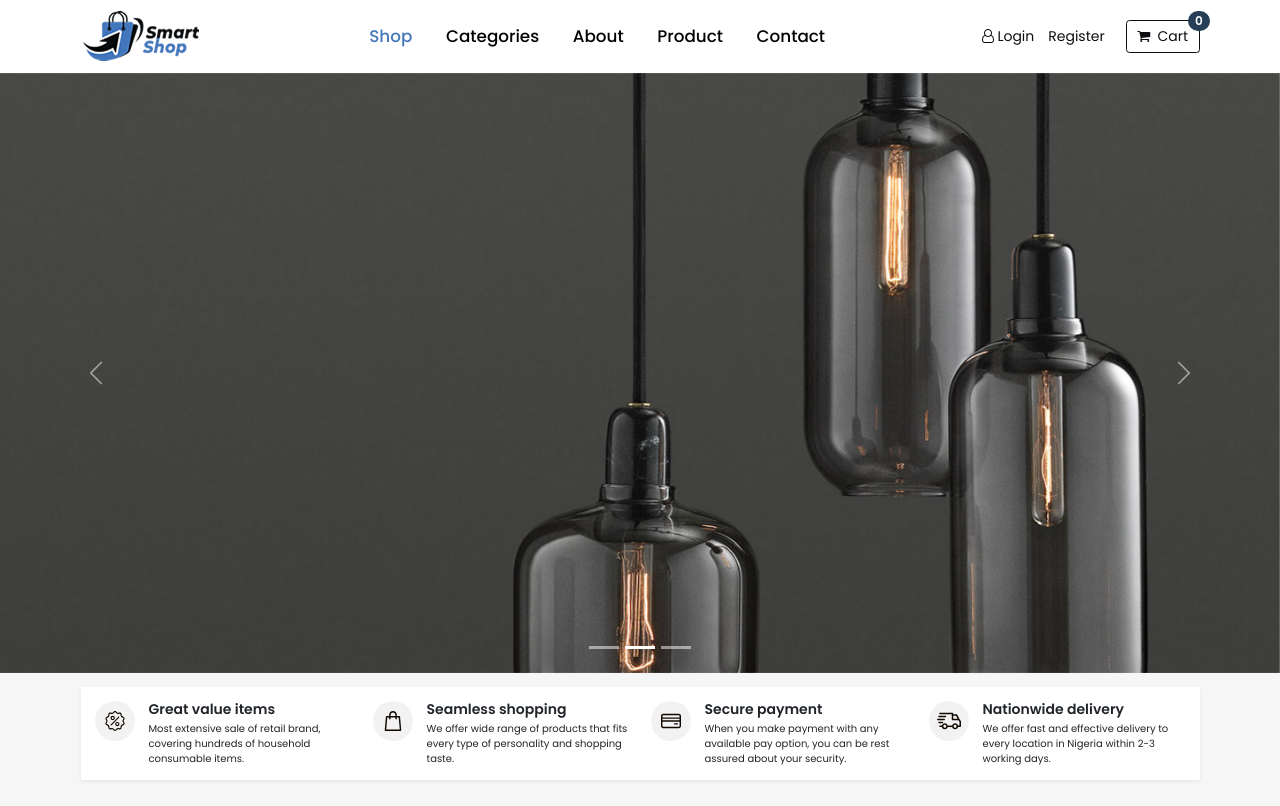
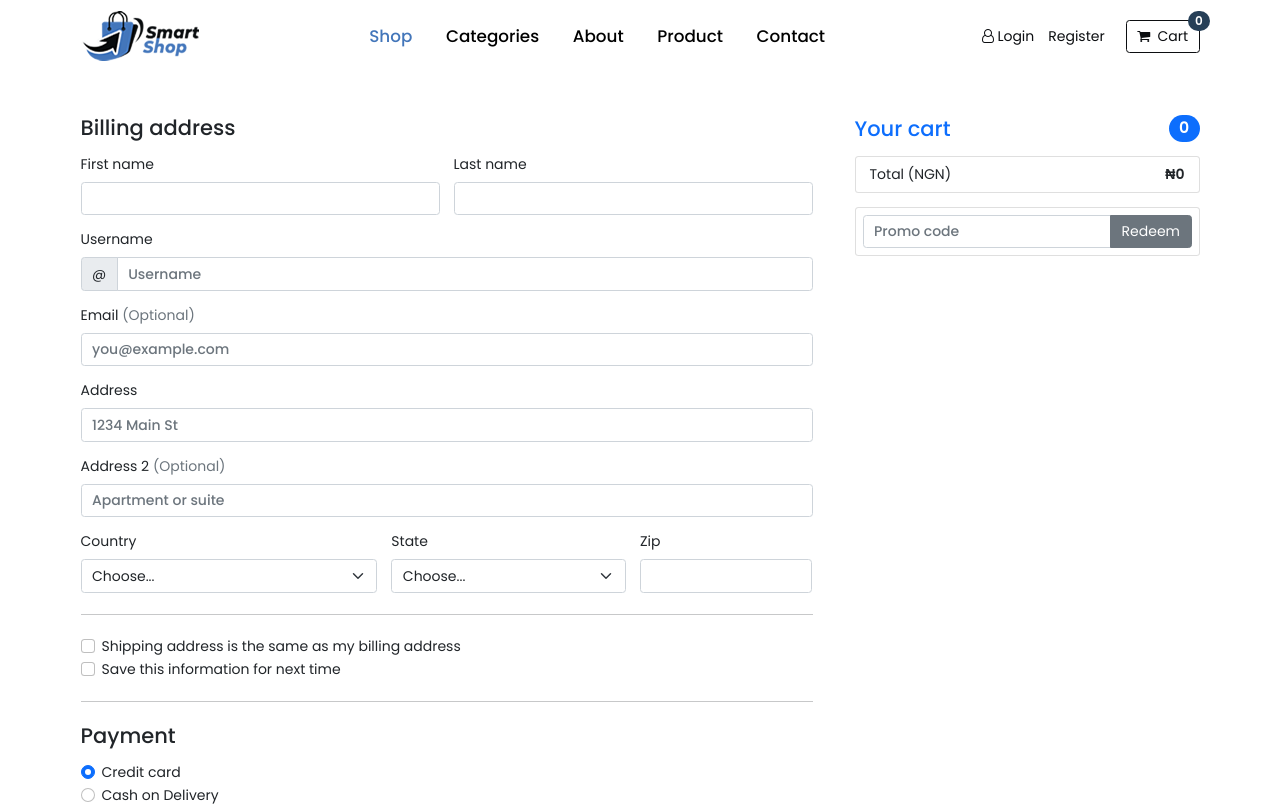
Before and after one commit to Tnaike/smart-shop, a React (Create React App) app: page /checkout in a window 1280 px wide. Before the commit this address led to /. Shown: the top 806 px of the page. Built offline with nearby package versions, Linux system fonts and the light colour scheme.

Commit message:
add checkout

```diff
--- a/src/App.js
+++ b/src/App.js
@@ -9,6 +9,7 @@ import Product from './components/Product';
 import Categories from './components/Categories';
 import ProductDetails from './components/ProductDetails';
 import Cart from './components/Cart';
+import Checkout from './components/Checkout';
 
 function App() {
   return (
@@ -22,6 +23,7 @@ function App() {
         <Route path='/products' exact component={Product} />
         <Route path='/products/:id' exact component={ProductDetails} />
         <Route path='/cart' exact component={Cart} />
+        <Route path='/checkout' exact component={Checkout} />
         <Redirect to='/' />
       </Switch>
       <Footer />
--- /dev/null
+++ b/src/components/Checkout.js
@@ -0,0 +1,265 @@
+import React from 'react';
+import { useSelector } from 'react-redux';
+
+const Checkout = () => {
+  const state = useSelector((state) => state.addItem);
+
+  let total = 0;
+
+  const itemList = (item) => {
+    total = total + item.price;
+    return (
+      <li className='list-group-item d-flex justify-content-between lh-sm'>
+        <div>
+          <h6 className='my-0 pe-2'>{item.title}</h6>
+        </div>
+        <span className='text-muted'>₦{item.price}</span>
+      </li>
+    );
+  };
+
+  return (
+    <>
+      <div className='container my-5'>
+        <div className='row g-5'>
+          <div className='col-md-5 col-lg-4 order-md-last'>
+            <h4 className='d-flex justify-content-between align-items-center mb-3'>
+              <span className='text-primary'>Your cart</span>
+              <span className='badge bg-primary rounded-pill'>
+                {state.length}
+              </span>
+            </h4>
+            <ul className='list-group mb-3'>
+              {state.map(itemList)}
+              <li className='list-group-item d-flex justify-content-between'>
+                <span>Total (NGN)</span>
+                <strong>₦{total}</strong>
+              </li>
+            </ul>
+
+            <form className='card p-2'>
+              <div className='input-group'>
+                <input
+                  type='text'
+                  className='form-control'
+                  placeholder='Promo code'
+                />
+                <button type='submit' className='btn btn-secondary'>
+                  Redeem
+                </button>
+              </div>
+            </form>
+          </div>
+          <div className='col-md-7 col-lg-8'>
+            <h4 className='mb-3'>Billing address</h4>
+            <form className='needs-validation' novalidate>
+              <div className='row g-3'>
+                <div className='col-sm-6'>
+                  <label htmlFor='firstName' className='form-label'>
+                    First name
+                  </label>
+                  <input
+                    type='text'
+                    className='form-control'
+                    id='firstName'
+                    placeholder=''
+                    value=''
+                    required
+                  />
+                  <div className='invalid-feedback'>
+                    Valid first name is required.
+                  </div>
+                </div>
+
+                <div className='col-sm-6'>
+                  <label htmlFor='lastName' className='form-label'>
+                    Last name
+                  </label>
+                  <input
+                    type='text'
+                    className='form-control'
+                    id='lastName'
+                    placeholder=''
+                    value=''
+                    required
+                  />
+                  <div className='invalid-feedback'>
+                    Valid last name is required.
+                  </div>
+                </div>
+
+                <div className='col-12'>
+                  <label htmlFor='username' className='form-label'>
+                    Username
+                  </label>
+                  <div className='input-group has-validation'>
+                    <span className='input-group-text'>@</span>
+                    <input
+                      type='text'
+                      className='form-control'
+                      id='username'
+                      placeholder='Username'
+                      required
+                    />
+                    <div className='invalid-feedback'>
+                      Your username is required.
+                    </div>
+                  </div>
+                </div>
+
+                <div className='col-12'>
+                  <label htmlFor='email' className='form-label'>
+                    Email <span className='text-muted'>(Optional)</span>
+                  </label>
+                  <input
+                    type='email'
+                    className='form-control'
+                    id='email'
+                    placeholder='you@example.com'
+                  />
+                  <div className='invalid-feedback'>
+                    Please enter a valid email address for shipping updates.
+                  </div>
+                </div>
+
+                <div className='col-12'>
+                  <label htmlFor='address' className='form-label'>
+                    Address
+                  </label>
+                  <input
+                    type='text'
+                    className='form-control'
+                    id='address'
+                    placeholder='1234 Main St'
+                    required
+                  />
+                  <div className='invalid-feedback'>
+                    Please enter your shipping address.
+                  </div>
+                </div>
+
+                <div className='col-12'>
+                  <label htmlFor='address2' className='form-label'>
+                    Address 2 <span className='text-muted'>(Optional)</span>
+                  </label>
+                  <input
+                    type='text'
+                    className='form-control'
+                    id='address2'
+                    placeholder='Apartment or suite'
+                  />
+                </div>
+
+                <div className='col-md-5'>
+                  <label htmlFor='country' className='form-label'>
+                    Country
+                  </label>
+                  <select className='form-select' id='country' required>
+                    <option value=''>Choose...</option>
+                    <option>Nigeria</option>
+                    <option>United Kingdom</option>
+                    <option>United States</option>
+                  </select>
+                  <div className='invalid-feedback'>
+                    Please select a valid country.
+                  </div>
+                </div>
+
+                <div className='col-md-4'>
+                  <label htmlFor='state' className='form-label'>
+                    State
+                  </label>
+                  <select className='form-select' id='state' required>
+                    <option value=''>Choose...</option>
+                    <option>Lagos</option>
+                  </select>
+                  <div className='invalid-feedback'>
+                    Please provide a valid state.
+                  </div>
+                </div>
+
+                <div className='col-md-3'>
+                  <label htmlFor='zip' className='form-label'>
+                    Zip
+                  </label>
+                  <input
+                    type='text'
+                    className='form-control'
+                    id='zip'
+                    placeholder=''
+                    required
+                  />
+                  <div className='invalid-feedback'>Zip code required.</div>
+                </div>
+              </div>
+
+              <hr className='my-4' />
+
+              <div className='form-check'>
+                <input
+                  type='checkbox'
+                  className='form-check-input'
+                  id='same-address'
+                />
+                <label className='form-check-label' htmlFor='same-address'>
+                  Shipping address is the same as my billing address
+                </label>
+              </div>
+
+              <div className='form-check'>
+                <input
+                  type='checkbox'
+                  className='form-check-input'
+                  id='save-info'
+                />
+                <label className='form-check-label' htmlFor='save-info'>
+                  Save this information for next time
+                </label>
+              </div>
+
+              <hr className='my-4' />
+
+              <h4 className='mb-3'>Payment</h4>
+
+              <div className='my-3'>
+                <div className='form-check'>
+                  <input
+                    id='credit'
+                    name='paymentMethod'
+                    type='radio'
+                    className='form-check-input'
+                    checked
+                    required
+                  />
+                  <label className='form-check-label' htmlFor='credit'>
+                    Credit card
+                  </label>
+                </div>
+                <div className='form-check'>
+                  <input
+                    id='paypal'
+                    name='paymentMethod'
+                    type='radio'
+                    className='form-check-input'
+                    required
+                  />
+                  <label className='form-check-label' htmlFor='paypal'>
+                    Cash on Delivery
+                  </label>
+                </div>
+              </div>
+
+              <hr className='my-4' />
+
+              <button className='w-100 btn btn-primary btn-lg mb-5' type='submit'>
+                Continue to checkout
+              </button>
+            </form>
+          </div>
+        </div>
+      </div>
+    </>
+  );
+};
+
+export default Checkout;
```
Also changed, not shown: src/components/Cart.js (+10 -8 lines).
